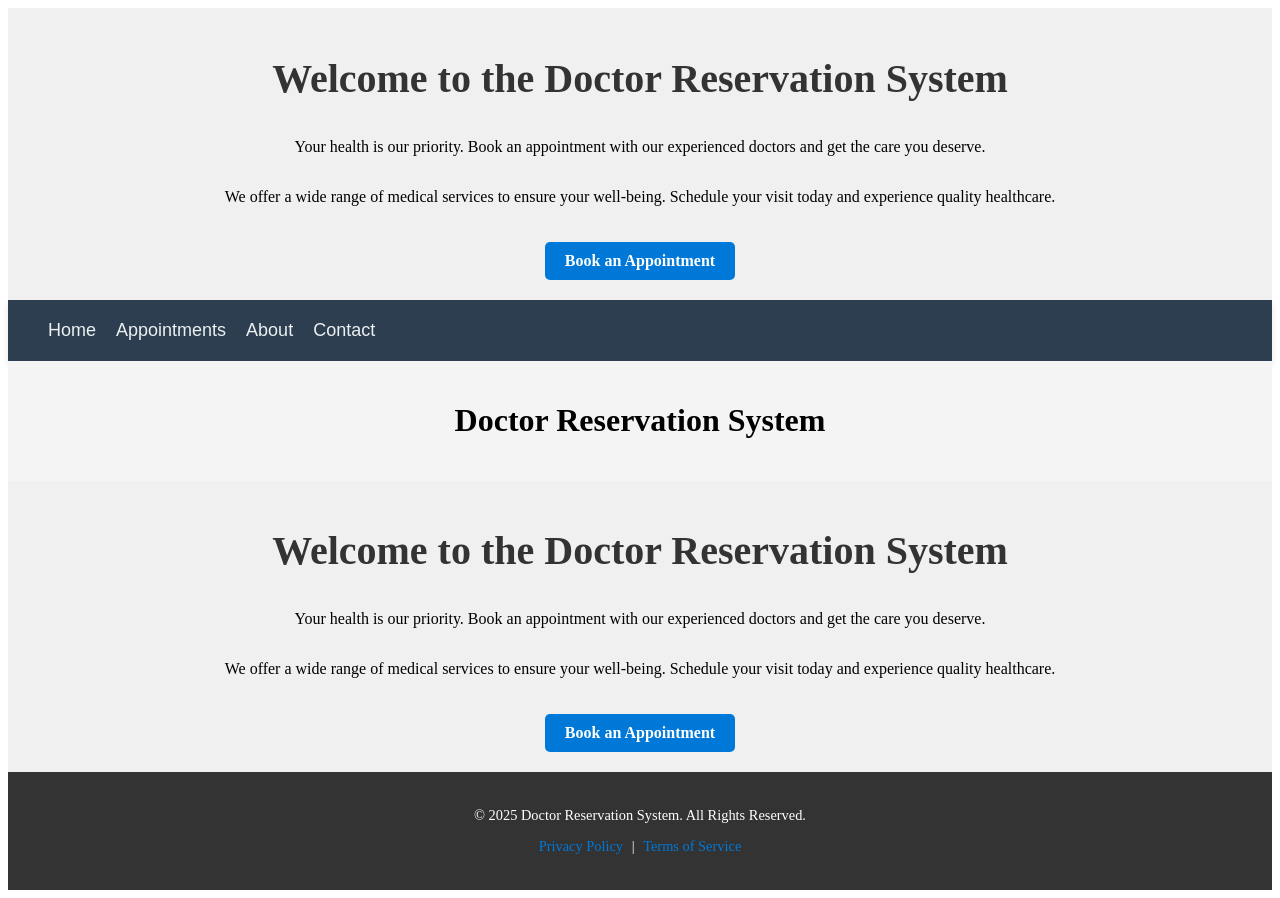
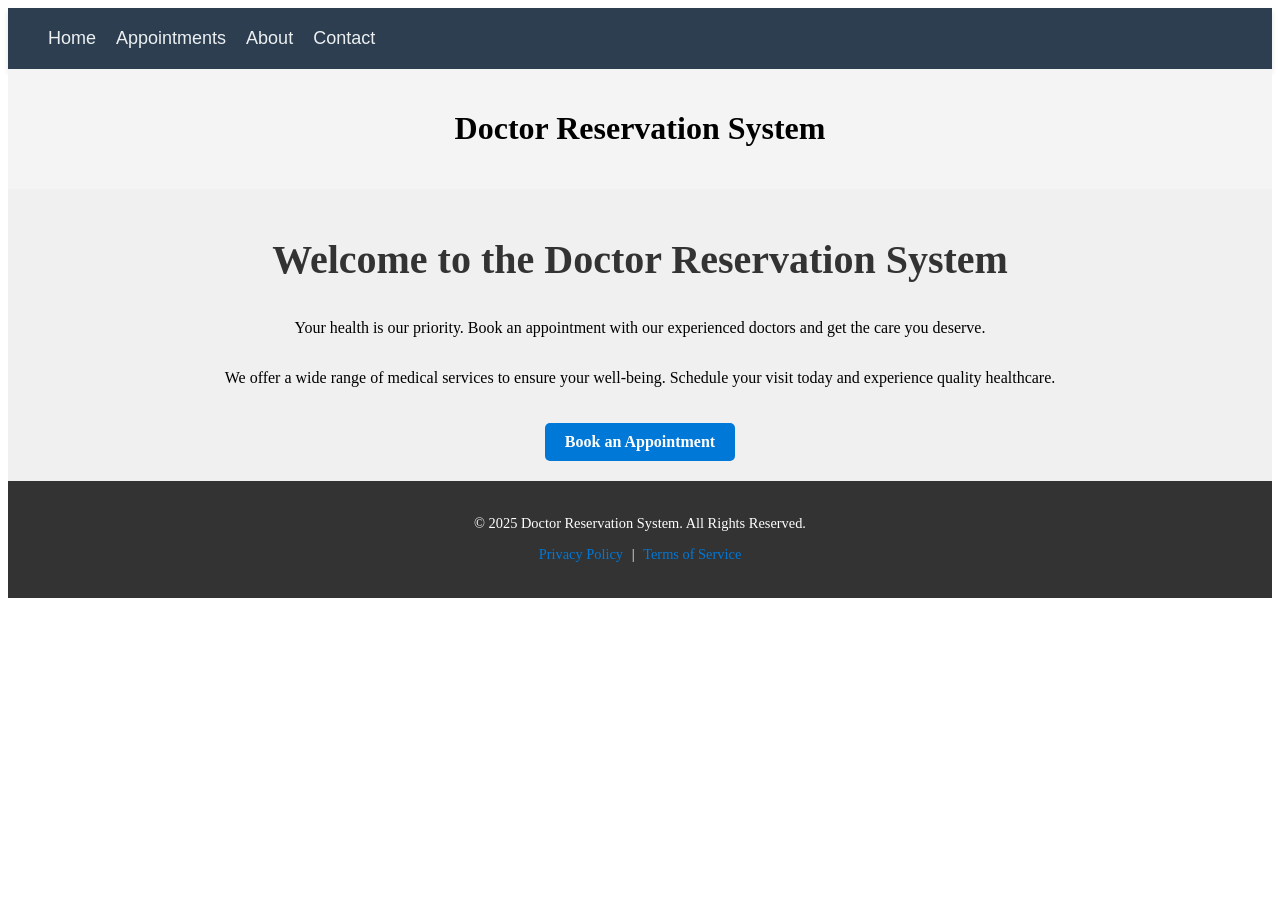
Before and after one commit to Avitus29/my-react-app-main-main, a React (Vite) app: page / in a window 1280 px wide. After the commit the page ends 800 px from the top, so only its background shows below. Built offline with nearby package versions, Linux system fonts and the light colour scheme.

Commit message:
Refactor App component structure and update Content component to use Link for navigation

```diff
--- a/src/App.jsx
+++ b/src/App.jsx
@@ -1,29 +1,25 @@
 import { BrowserRouter as Router, Routes, Route } from "react-router-dom";
-import Content from "./Components/Content/Content.jsx"
-import Footer from "./Components/Footer/Footer.jsx"
-import Header from "./Components/Header/Header.jsx"
-import Navigation from "./Components/Navigation/Navigation.jsx"
+import Content from "./Components/Content/Content.jsx";
+import Footer from "./Components/Footer/Footer.jsx";
+import Header from "./Components/Header/Header.jsx";
+import Navigation from "./Components/Navigation/Navigation.jsx";
 import "./App.css";
 import Appointment from "./Components/Appointment/Appointment";
-
 
 const App = () => {
   return (
     <div>
       <Router>
+        <Navigation />
+        <Header />
         <Routes>
           <Route path="/" element={<Content />} />
           <Route path="/appointment" element={<Appointment />} />
         </Routes>
+        <Footer />
       </Router>
-      <div>
-        <Navigation />
-        <Header />
-        <Content />
-        <Footer />
-      </div>
     </div>
-  )
-}
+  );
+};
 
-export default App
+export default App;
--- a/src/Components/Content/Content.jsx
+++ b/src/Components/Content/Content.jsx
@@ -1,4 +1,5 @@
 import "./Content.css";
+import { Link } from "react-router-dom";
 
 const Content = () => {
   return (
@@ -12,9 +13,9 @@ const Content = () => {
         We offer a wide range of medical services to ensure your well-being.
         Schedule your visit today and experience quality healthcare.
       </p>
-      <a href="#book-appointment" className="btn">
+      <Link to="/appointment" className="btn">
         Book an Appointment
-      </a>
+      </Link>
     </div>
   );
 };
```
Also changed, not shown: src/Components/Content/Content.css (line endings or trailing spaces), 1 other file (tests, documents, lock files or other folders).
